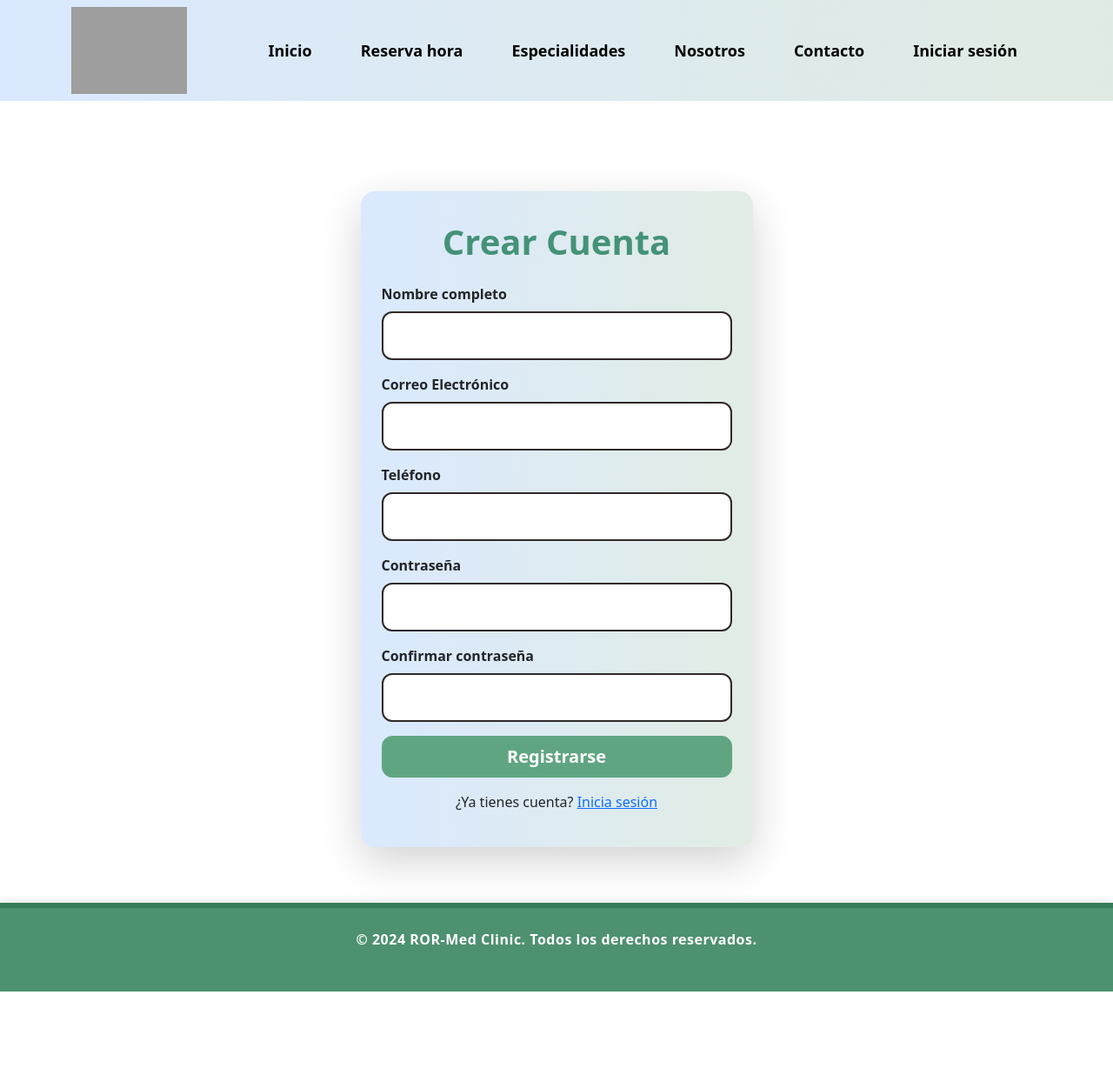
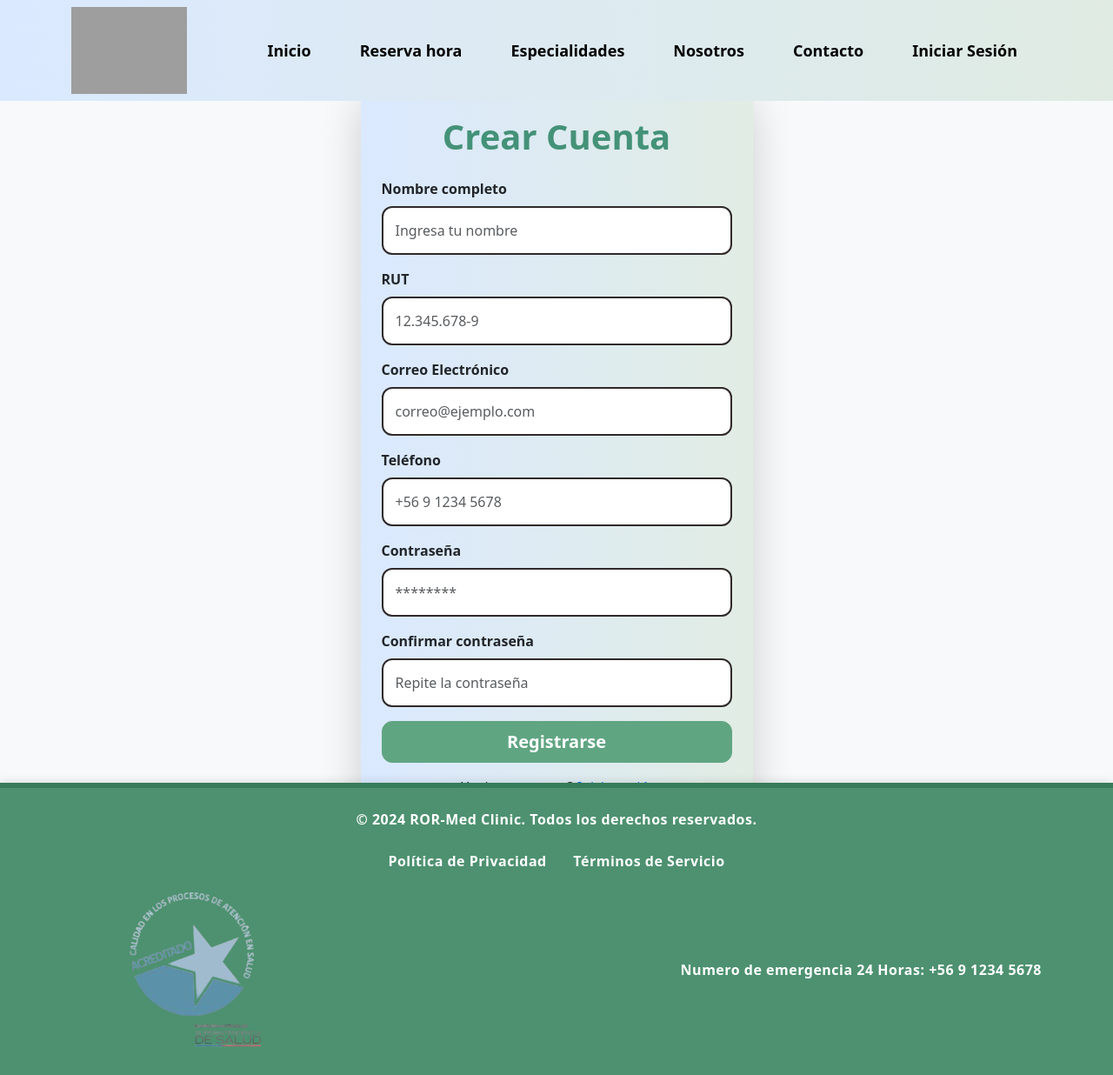
Before and after one commit to KutuaZ/WEBCLINICAROR2.0, a Django app: page /registro/ in a window 1280 px wide. Shown: the whole page at 87% size. Before the commit the page ends 1140 px from the top, so only its background shows below. Run offline with Django 5.2, Linux system fonts and the light colour scheme; grey boxes are pictures that could not be loaded.

Commit message:
registro funcional

```diff
--- a/webclinicaROR/core/templates/paginasenlace/registro.html
+++ b/webclinicaROR/core/templates/paginasenlace/registro.html
@@ -2,7 +2,7 @@
 {% load group_filters %}
 
 <!DOCTYPE html>
-<html lang="en">
+<html lang="es">
 <head>
     <meta charset="UTF-8">
     <meta name="viewport" content="width=device-width, initial-scale=1.0">
@@ -15,12 +15,8 @@
 <body>
     <nav class="navbar navbar-expand-lg bg-light fixed-top">
         <div class="container">
-            <a href="{% url 'index' %}">
-                <img src="{% static 'assets/icon/clinic.png' %}" alt="logo clinica" class="logo" id="logo">
-            </a>
-            <button class="navbar-toggler" type="button" data-bs-toggle="collapse" data-bs-target="#navbarNav">
-                <span class="navbar-toggler-icon"></span>
-            </button>
+            <a href="{% url 'index' %}"><img src="{% static 'assets/icon/clinic.png' %}" alt="logo clinica" class="logo"></a>
+            <button class="navbar-toggler" type="button" data-bs-toggle="collapse" data-bs-target="#navbarNav"><span class="navbar-toggler-icon"></span></button>
             <div class="collapse navbar-collapse" id="navbarNav">
                 <ul class="navbar-nav ms-auto">
                     <li class="nav-item"><a class="nav-link" href="{% url 'index' %}">Inicio</a></li>
@@ -28,42 +24,53 @@
                     <li class="nav-item"><a class="nav-link" href="{% url 'especialidades' %}">Especialidades</a></li>
                     <li class="nav-item"><a class="nav-link" href="{% url 'nosotros' %}">Nosotros</a></li>
                     <li class="nav-item"><a class="nav-link" href="{% url 'contacto' %}">Contacto</a></li>
-                    {% if user.is_authenticated %}{% else %}
-                        <li class="nav-item"><a class="nav-link" href="{% url 'iniciarsesion' %}">Iniciar sesión</a></li>
-                    {% endif %}
+                    <li class="nav-item"><a class="nav-link" href="{% url 'iniciarsesion' %}">Iniciar Sesión</a></li>
                 </ul>
             </div>
         </div>
     </nav>
 
-    <div class="main-content-area">
-        <section class="login-section d-flex align-items-center justify-content-center">
+    <section class="login-section d-flex align-items-center justify-content-center vh-100 bg-light">
         <div class="container">
             <div class="row justify-content-center">
                 <div class="col-md-5">
                     <div class="login-card p-4 shadow-lg rounded-4 bg-white">
                         <h2 class="text-center mb-4 fw-bold titulos3">Crear Cuenta</h2>
+
+                        {% if messages %}
+                            <div class="mb-3">
+                                {% for message in messages %}
+                                    <div class="alert alert-danger" role="alert">
+                                        {{ message }}
+                                    </div>
+                                {% endfor %}
+                            </div>
+                        {% endif %}
                         <form id="registerForm" method="POST" action="{% url 'registro' %}">
                             {% csrf_token %}
                             <div class="mb-3">
                                 <label for="nombre" class="form-label fw-semibold">Nombre completo</label>
-                                    <input type="text" class="form-control form-control-lg" id="nombre" name="nombre" required>
+                                <input type="text" class="form-control form-control-lg" id="nombre" name="nombre" placeholder="Ingresa tu nombre" required>
+                            </div>
+                            <div class="mb-3">
+                                <label for="rut" class="form-label fw-semibold">RUT</label>
+                                <input type="text" class="form-control form-control-lg" id="rut" name="rut" placeholder="12.345.678-9" required>
                             </div>
                             <div class="mb-3">
                                 <label for="email" class="form-label fw-semibold">Correo Electrónico</label>
-                                    <input type="email" class="form-control form-control-lg" id="email" name="email" required>
+                                <input type="email" class="form-control form-control-lg" id="email" name="email" placeholder="correo@ejemplo.com" required>
                             </div>
                             <div class="mb-3">
                                 <label for="telefono" class="form-label fw-semibold">Teléfono</label>
-                                    <input type="tel" class="form-control form-control-lg" id="telefono" name="telefono" required>
+                                <input type="tel" class="form-control form-control-lg" id="telefono" name="telefono" placeholder="+56 9 1234 5678" required>
                             </div>
                             <div class="mb-3">
                                 <label for="password" class="form-label fw-semibold">Contraseña</label>
-                                    <input type="password" class="form-control form-control-lg" id="password" name="password" required>
+                                <input type="password" class="form-control form-control-lg" id="password" name="password" placeholder="********" required>
                             </div>
                             <div class="mb-3">
                                 <label for="confirmar" class="form-label fw-semibold">Confirmar contraseña</label>
-                                    <input type="password" class="form-control form-control-lg" id="confirmar" name="confirmar" required>
+                                <input type="password" class="form-control form-control-lg" id="confirmar" name="confirmar" placeholder="Repite la contraseña" required>
                             </div>
                             <div class="d-grid">
                                 <button type="submit" class="btn btn-register-custom btn-lg fw-bold">Registrarse</button>
@@ -77,14 +84,27 @@
             </div>
         </div>
     </section>
-    </div>
 
     <footer class="footer-custom text-white py-4">
         <div class="container">
             <p class="text-center mb-4">&copy; 2024 ROR-Med Clinic. Todos los derechos reservados.</p>
+            <p class="text-center mb-4">
+                <a href="#" class="text-white me-3">Política de Privacidad</a>
+                <a href="#" class="text-white">Términos de Servicio</a>
+            </p>
+            <div class="d-flex justify-content-between align-items-center flex-wrap">
+                <div class="d-flex align-items-center mb-2">
+                    <img src="{% static 'assets/image/saludacredit.png' %}" alt="Acreditado" class="img-fluid" style="max-height:190px;">
+                </div>
+                <div class="mb-2">
+                    <p class="mb-0">Numero de emergencia 24 Horas: +56 9 1234 5678</p>
+                </div>
+            </div>
         </div>
     </footer>
 
+    <script src="https://cdn.jsdelivr.net/npm/@popperjs/core@2.11.8/dist/umd/popper.min.js"></script>
     <script src="https://cdn.jsdelivr.net/npm/bootstrap@5.3.8/dist/js/bootstrap.bundle.min.js"></script>
+    <script src="{% static 'js/login.js' %}"></script>
 </body>
 </html>
--- a/webclinicaROR/core/views.py
+++ b/webclinicaROR/core/views.py
@@ -7,6 +7,7 @@
 from datetime import datetime, timedelta
 from django.utils import timezone
 from .forms import ReservaForm
+from django.db import transaction
 
 
 # Páginas estáticas
@@ -116,43 +117,47 @@
     if request.method == "POST":
         nombre = request.POST.get("nombre", "").strip()
         email = request.POST.get("email", "").strip()
+        telefono = request.POST.get("telefono", "").strip()
+        rut = request.POST.get("rut", "").strip()
         password = request.POST.get("password")
-        telefono = request.POST.get("telefono", "").strip() # Capturamos el teléfono
+        confirmar = request.POST.get("confirmar")
 
-        if not all([nombre, email, password, telefono]):
+        # --- VALIDACIONES (Estas ya estaban bien) ---
+        if not all([nombre, email, telefono, rut, password, confirmar]):
             messages.error(request, "Por favor, completa todos los campos.")
+            return redirect("registro")
+
+        if password != confirmar:
+            messages.error(request, "Las contraseñas no coinciden.")
             return redirect("registro")
 
         if User.objects.filter(username=email).exists():
             messages.error(request, "El correo electrónico ya está registrado.")
             return redirect("registro")
 
+        if Paciente.objects.filter(rut=rut).exists():
+            messages.error(request, "El RUT ya está registrado.")
+            return redirect("registro")
+
         try:
-            # 1. Crear el objeto User
-            user = User.objects.create_user(username=email, email=email, password=password)
-            user.first_name = nombre
-            user.save()
+            with transaction.atomic():
+                #  Crear el usuario
+                user = User.objects.create_user(username=email, email=email, password=password)
+                user.first_name = nombre
+                user.save()
 
-            # 2. Asignar al grupo "paciente"
-            grupo_paciente = Group.objects.get(name='paciente')
-            user.groups.add(grupo_paciente)
+                #  Busca el grupo 'paciente'. Si no existe, lo crea.
+                grupo_paciente, created = Group.objects.get_or_create(name='paciente')
+                user.groups.add(grupo_paciente)
 
-            # 3. Crear el objeto Paciente asociado (¡ESTO FALTABA!)
-            Paciente.objects.create(user=user, telefono=telefono)
+                #  Crear el perfil del Paciente
+                Paciente.objects.create(user=user, telefono=telefono, rut=rut)
 
-            messages.success(request, "¡Cuenta creada con éxito! Ya puedes iniciar sesión.")
+            messages.success(request, "¡Registro completado con éxito! Ahora puedes iniciar sesión.")
             return redirect("iniciarsesion")
 
-        except Group.DoesNotExist:
-            messages.error(request, "Error interno: El grupo 'paciente' no existe.")
-            # Si hay un error, limpiamos el usuario creado para no dejar datos corruptos
-            if 'user' in locals() and user.id:
-                user.delete()
-            return redirect("registro")
         except Exception as e:
-            messages.error(request, f"Ha ocurrido un error inesperado: {e}")
-            if 'user' in locals() and user.id:
-                user.delete()
+            messages.error(request, f"Ocurrió un error inesperado: {e}")
             return redirect("registro")
 
     return render(request, "paginasenlace/registro.html")
```
Lines whose indentation alone changed are shown as unchanged.
